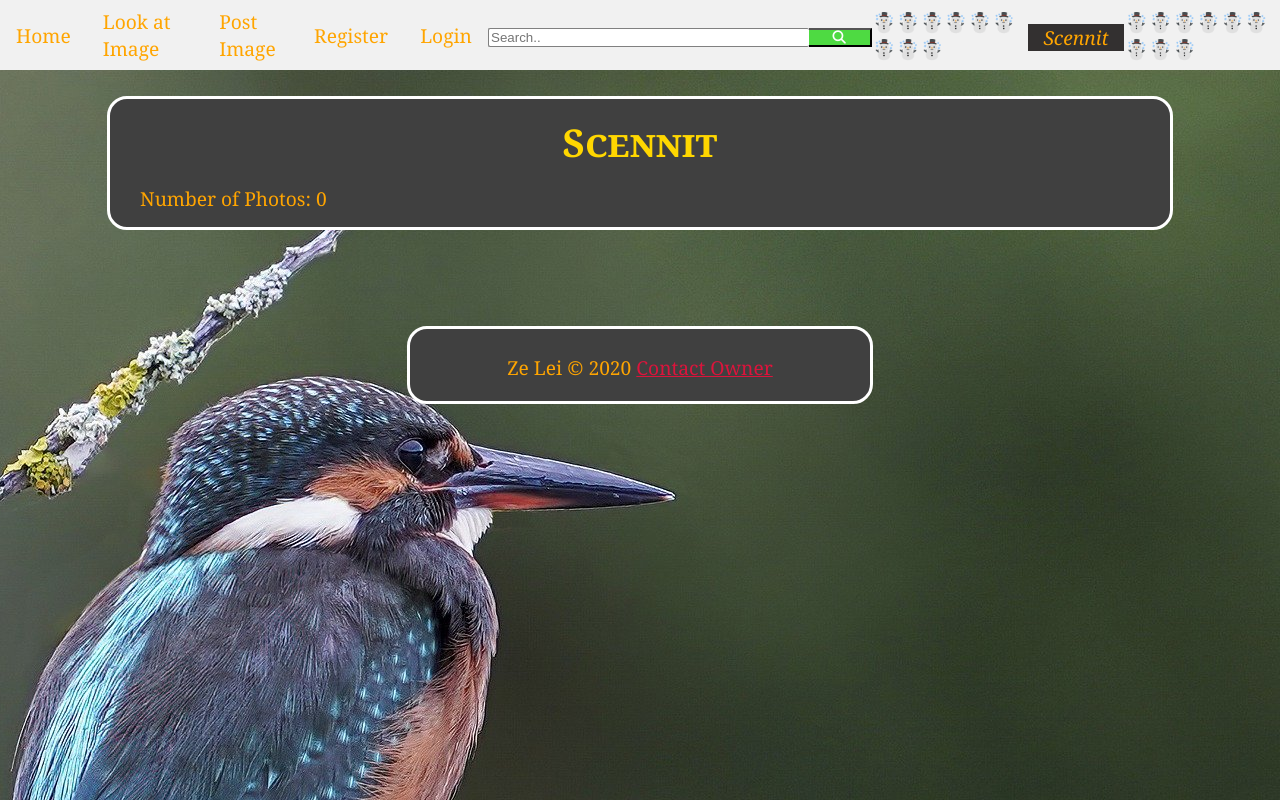
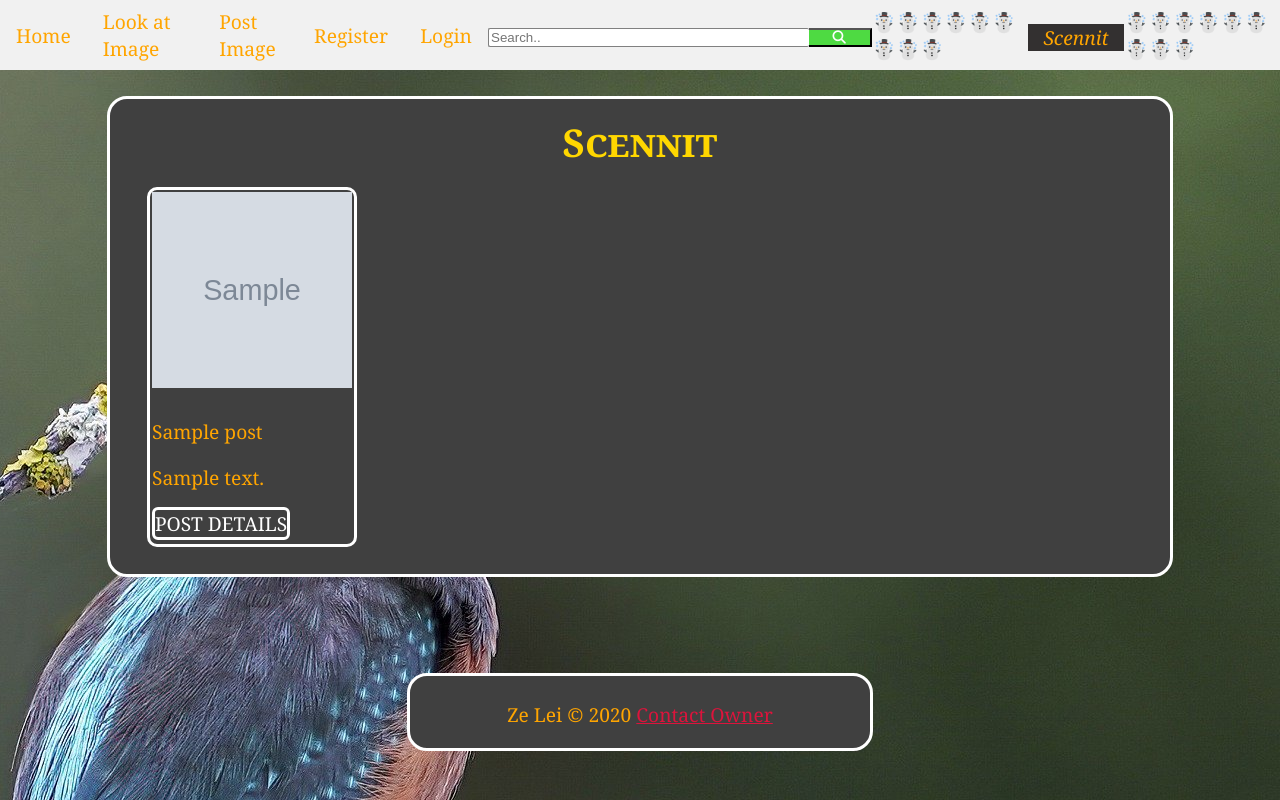
Before and after one commit to Frogger-Software/Scennit-Website, a Node server app: page / in a window 1280 px wide. Run offline with Node 20, Linux system fonts and the light colour scheme; tables that the repository leaves empty or names only in its code hold one stand-in row (values such as "Sample post"); grey boxes marked "Sample" are stand-in pictures; some libraries are stand-ins or nearby versions.

Commit message:
home page populated by 8 most recent posts

```diff
--- /dev/null
+++ b/application/middleware/postsmiddleware.js
@@ -0,0 +1,17 @@
+var db = require('../config/database');
+const postMiddleware = {};
+
+postMiddleware.getRecentPosts = function(req, res, next){
+    let baseSQL = 'SELECT id, title, description, thumbnail, created FROM posts ORDER BY created DESC LIMIT 8';
+    db.execute(baseSQL,[])
+    .then(([results, fields]) => {
+        res.locals.results = results;
+        if(results && results.length == 0){
+            req.flash('error', 'there are no posts created yet');
+        }
+        next();
+    })
+    .catch((err) => next(err));
+}
+
+module.exports = postMiddleware;
--- a/application/public/css/form.css
+++ b/application/public/css/form.css
@@ -81,35 +81,48 @@ button:hover{
 .grid-container {
     display: grid;
     grid-template-columns: 1fr 1fr 1fr 1fr;
-    grid-column-gap: 10px;
 }
 
 .flex-container {
     display: flex;
-    flex-flow: column wrap;
-    height: 200px;
+    flex-flow: column;
+    height: 350px;
     width: 200px;
     justify-content: top center;
     border-radius: 10px;
     border: solid white;
     margin: .2em;
     padding: 2px;
+    overflow: hidden;
+    margin: 7px;
 }
 
-.flex-container > div {
-    margin: 4px
-}
-
-.flex-title{
+.card-title{
     overflow: hidden;
     text-overflow: ellipsis;
     white-space: nowrap;
     max-width: 100%;
 }
 
-.flex-picture{
-    height: 80%;
+.card-image{
+    height: 200px;
+    width: 200px;
     text-align: center;
+    grid-area: a
+}
+
+.anchor-buttons{
+    cursor: pointer;
+    text-transform: uppercase;
+    text-decoration: none;
+    color: white;
+    border: solid white;
+    border-radius: 6px
+}
+
+.anchor-buttons:hover{
+    background-color: white;
+    color: orange
 }
 
 #comments{
--- a/application/public/js/home.js
+++ b/application/public/js/home.js
@@ -1,35 +1,35 @@
-let photoCount = document.getElementById('photo-count');
+// let photoCount = document.getElementById('photo-count');
 
-function makeCard(cardTitle, cardUrl) {
-  let oldHTML = document.getElementById('grid-container').innerHTML;
-  let grid = document.getElementById('grid-container');
-  photoCount.innerText++;
-  grid.innerHTML = oldHTML + `<div class="flex-container grid-item" onclick="fade(this)">
-    <div class="flex-title" id="title${photoCount.innerText}">${cardTitle}</div>
-    <div class="flex-picture" id="picture${photoCount.innerText}" ><img src=${cardUrl}></div>
-    </div>`
-}
+// function makeCard(cardTitle, cardUrl) {
+//   let oldHTML = document.getElementById('grid-container').innerHTML;
+//   let grid = document.getElementById('grid-container');
+//   photoCount.innerText++;
+//   grid.innerHTML = oldHTML + `<div class="flex-container grid-item" onclick="fade(this)">
+//     <div class="flex-title" id="title${photoCount.innerText}">${cardTitle}</div>
+//     <div class="flex-picture" id="picture${photoCount.innerText}" ><img src=${cardUrl}></div>
+//     </div>`
+// }
 
 
-fetch('https://jsonplaceholder.typicode.com/albums/2/photos')
-  .then(response => {
-    return response.json();
-  })
-  .then(data => {
-    console.log(data);
-    for (var k in data) {
-      let cardTitle = data[k].title;
-      let cardUrl = data[k].thumbnailUrl;
-      makeCard(cardTitle, cardUrl);
-    }
-  })
-  .catch((error) => {
-    console.log(error);
-  });
+// fetch('https://jsonplaceholder.typicode.com/albums/2/photos')
+//   .then(response => {
+//     return response.json();
+//   })
+//   .then(data => {
+//     console.log(data);
+//     for (var k in data) {
+//       let cardTitle = data[k].title;
+//       let cardUrl = data[k].thumbnailUrl;
+//       makeCard(cardTitle, cardUrl);
+//     }
+//   })
+//   .catch((error) => {
+//     console.log(error);
+//   });
 
-function fade(e) {
-  e.style.opacity = 1;
-  (function fade() { (e.style.opacity -= .1) < 0 ? e.remove() : setTimeout(fade, 90) })();
-  //photoCount.innerText--;
-  photoCount.innerHTML = document.getElementById('grid-container').childElementCount - 1;
-}
+// function fade(e) {
+//   e.style.opacity = 1;
+//   (function fade() { (e.style.opacity -= .1) < 0 ? e.remove() : setTimeout(fade, 90) })();
+//   //photoCount.innerText--;
+//   photoCount.innerHTML = document.getElementById('grid-container').childElementCount - 1;
+// }
--- a/application/routes/index.js
+++ b/application/routes/index.js
@@ -1,9 +1,10 @@
 var express = require('express');
 var router = express.Router();
 var isLoggedIn = require('../middleware/routeprotectors').userIsLoggedIn;
+var getRecentPosts = require('../middleware/postsmiddleware').getRecentPosts;
 
 /* GET home page. */
-router.get('/', function (req, res, next) {
+router.get('/', getRecentPosts, function (req, res, next) {
   res.render('home');
 });
 
--- a/application/views/home.hbs
+++ b/application/views/home.hbs
@@ -4,21 +4,17 @@
 </head>
 
 <body>
-    {{!-- <ul>
-        <li><a class="active" href="./home">Home</a></li>
-        <li><a href="./login">Login</a></li>
-        <li><a href="./registration">Register</a></li>
-        <li><a href="./postimage">Post Image</a></li>
-        <li><a href="./Imagepost">Look at Image</a></li>
-    </ul> --}}
     <div class="center home">
         <header>
             <h1>Scennit</h1>
         </header>
         <form>
-            <div class="grid-container" id="grid-container">
+            <div class="grid-container">
+                {{#each results}}
+                    {{> card this}}
+                {{/each}}
             </div>
-            <label>Number of Photos: </label><text id="photo-count">0</text>
+            {{!-- <label>Number of Photos: </label><text id="photo-count">0</text> --}}
         </form>
     </div>
 </body>
--- /dev/null
+++ b/application/views/partials/card.hbs
@@ -0,0 +1,8 @@
+<div id="post-{{id}}" class="card flex-container grid-item" >
+    <img class="card-image" src="{{thumbnail}}" alt="Missing Image">
+    <div class="card-body">
+        <p class="card-title">{{title}}</p>
+        <p class="card-description">{{description}}</p>
+        <a href="/getPost/{{id}}" class="anchor-buttons">Post Details</a>
+    </div>
+</div>
```
Also changed, not shown: 6 other files.
